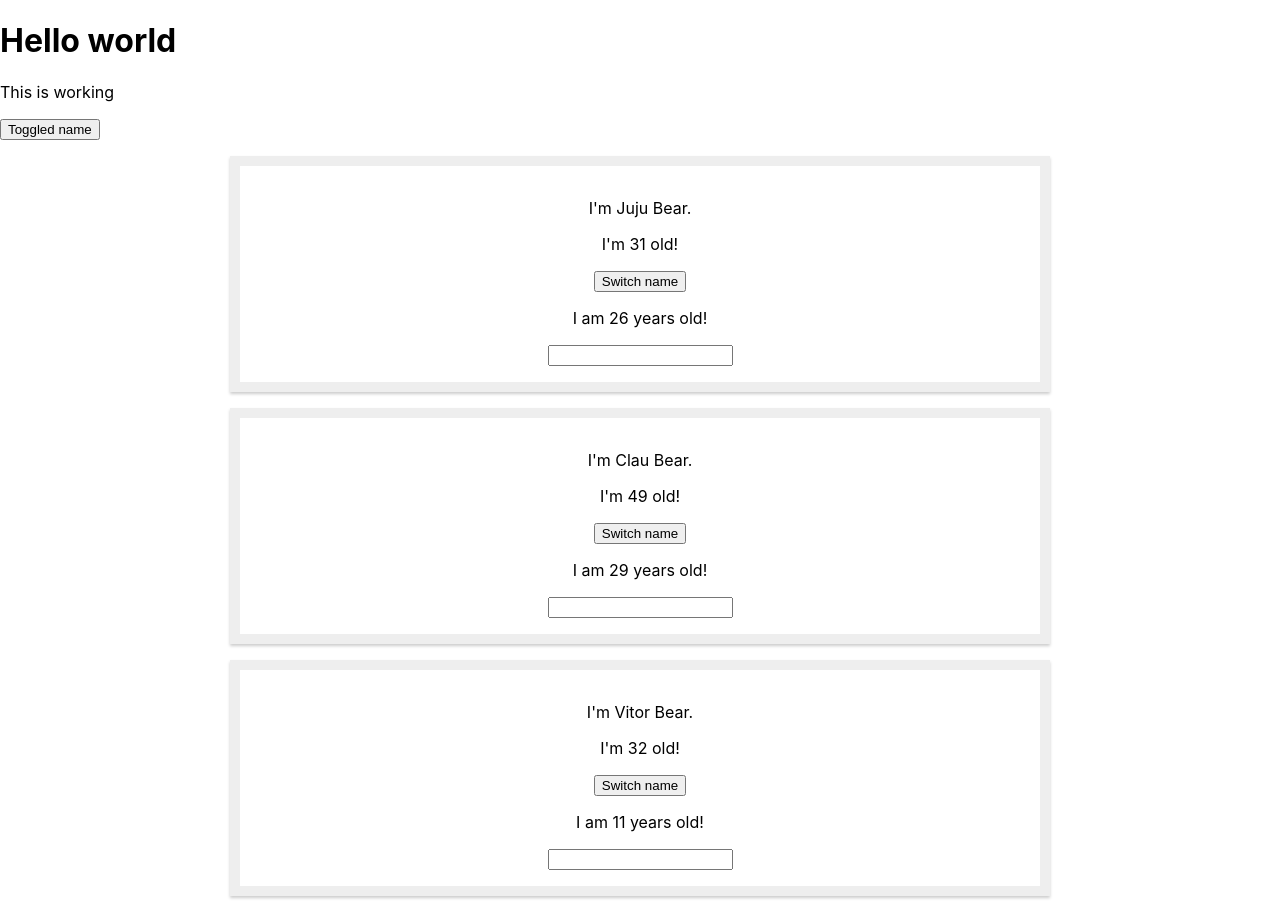
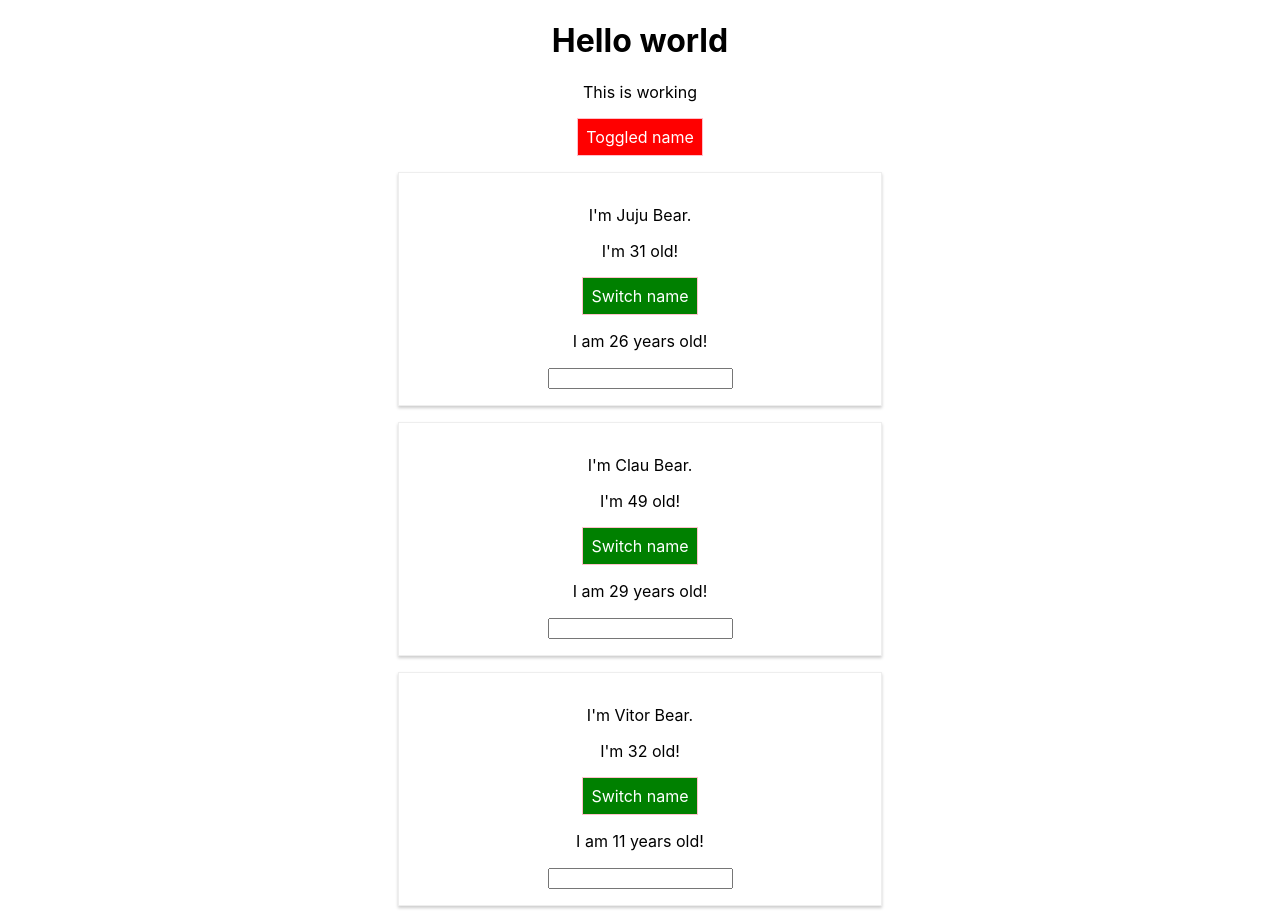
Before and after one commit to julianamm/react-complete-guide-19, a React (Create React App) app: page / in a window 1280 px wide. Both pictures are taken after a click on the button "Toggled name". Built offline with nearby package versions, Linux system fonts and the light colour scheme.

Commit message:
use css modules

```diff
--- a/package.json
+++ b/package.json
@@ -37,6 +37,7 @@
     "jest-resolve": "24.9.0",
     "jest-watch-typeahead": "0.4.2",
     "mini-css-extract-plugin": "0.8.0",
+    "node-sass": "^4.13.0",
     "optimize-css-assets-webpack-plugin": "5.0.3",
     "pnp-webpack-plugin": "1.5.0",
     "postcss-flexbugs-fixes": "4.1.0",
--- a/src/App.js
+++ b/src/App.js
@@ -1,5 +1,5 @@
 import React, { Component } from 'react';
-import classes from './App.css';
+import classes from './App.module.css';
 import Person from './Person/Person.jsx';
 
 
@@ -48,6 +48,7 @@ class App extends Component {
 
     render() {
         let persons = null;
+        let btnClass = '';
 
         if (this.state.showPersons) {
             persons = (
@@ -70,8 +71,7 @@ class App extends Component {
             );
         }
 
-        // let classes = ['red', 'bold'].join(' ');
-
+        btnClass = classes.Red;
         const assignedClasses = [];
         if (this.state.persons.length <= 2) {
             assignedClasses.push(classes.red) // classes = ['red']
@@ -85,7 +85,7 @@ class App extends Component {
             <div className = {classes.App}>
             <h1> Hello world </h1>
             <p className={assignedClasses.join(' ')}>This is working</p>
-            <button className={assignedClasses.Button}
+            <button className={btnClass}
             // onClick={this.switchNameHandler.bind(this, "Max")}>Switch name</button>
             onClick = { this.togglePersonsHandler } > Toggled name
             </button>
--- a/src/App.css
+++ b/src/App.module.css
@@ -10,7 +10,7 @@
   font-weight: bold;
 }
 
-.Button {
+.App button {
   background-color: green;
   color: white;
   font: inherit;
@@ -19,7 +19,17 @@
   cursor: pointer;
 }
 
-.Button:hover {
+.App button:hover {
   background-color: lightgreen;
   color: black;
 }
+
+.App button.Red {
+  background-color: red;
+
+}
+
+.App button.Red:hover {
+  background-color: salmon;
+
+}
--- a/src/Person/Person.jsx
+++ b/src/Person/Person.jsx
@@ -1,34 +1,17 @@
-import React, {Component} from 'react';
-import styled from 'styled-components'
-// import './Person.css';
-
-const StyleDiv = styled.div`
-    width: 60%;
-    margin: 16px auto;
-    border: 10px solid #eee;
-    box-shadow: 0 2px 3px #ccc;
-    padding: 16px;
-    text-align: center;
-
-    @media (min-width: 500px) {
-        .Person-app {
-            width: 450px;
-    }
-`;
+import React from 'react';
+import classes from './Person.module.css';
 
 const person = (props) => {
 
     return (
-        // <div className="Person-app" style={style}>
-        <StyleDiv>
-
+        <div className={classes.Person}>
             <p>I'm {props.name} Bear.</p>
             <p>I'm {props.age} old!</p>
             <button onClick={props.click}>Switch name</button>
             <p>I am {Math.floor(Math.random() *30)} years old!</p>
             <p>{props.children}</p>
             <input type="text" onChange={props.changed}/>
-        </StyleDiv>
+        </div>
     )
 };
 
--- a/src/Person/Person.css
+++ b/src/Person/Person.module.css
@@ -1,4 +1,4 @@
-/* .Person-app {
+.Person {
     width: 60%;
     margin: 16px auto;
     border: 1px solid #eee;
@@ -8,7 +8,7 @@
 }
 
 @media (min-width: 500px) {
-    .Person-app {
+    .Person {
         width: 450px;
     }
-} */
+}
```
Also changed, not shown: 1 other file (tests, documents, lock files or other folders).
